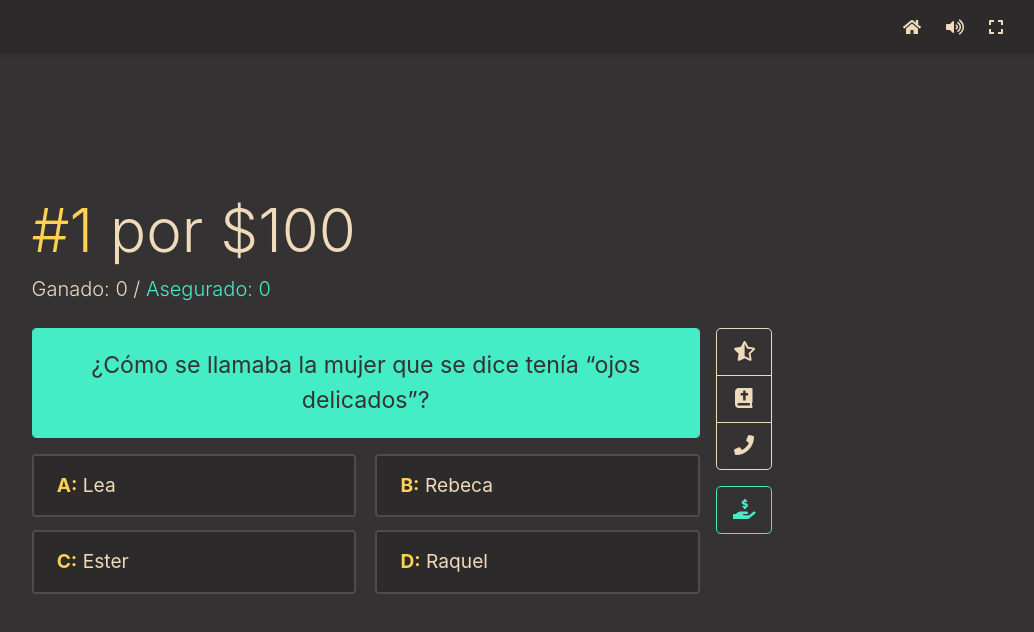
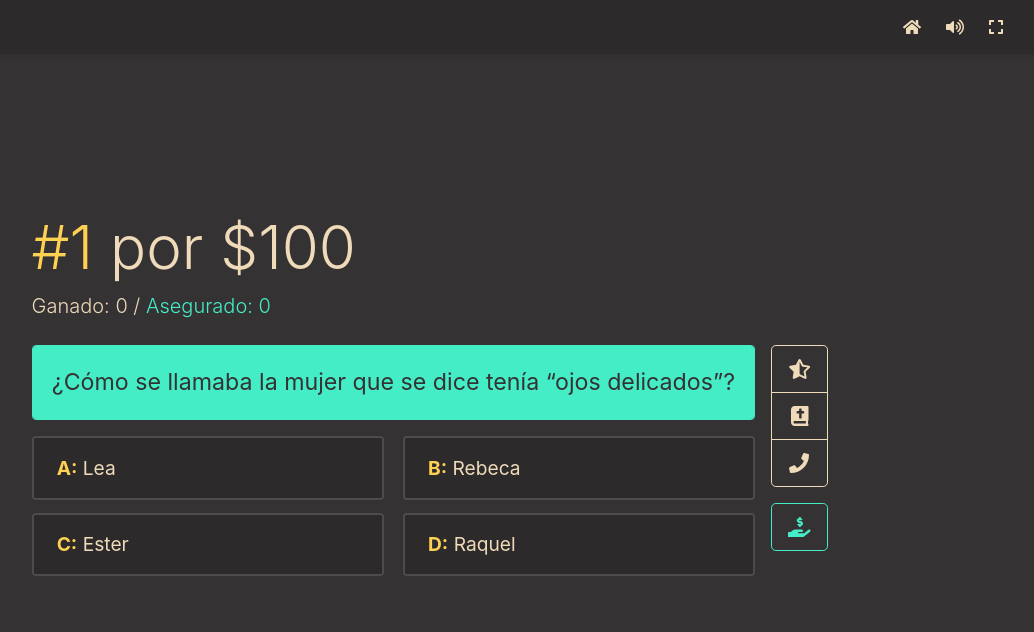
Before and after one commit to xtiam57/biblionaire, an Angular app: page /jugar in a window 1280 px wide. Shown: the top 632 px of the page, without its empty margins (238-1272 px from the left). Built offline with nearby package versions, Linux system fonts and the light colour scheme.

Commit message:
Minor change

```diff
--- a/src/app/pages/game/game.component.scss
+++ b/src/app/pages/game/game.component.scss
@@ -19,6 +19,7 @@
 
 .game-question {
   text-align: center;
+  flex: 1 0 auto;
 
   .game-question-wrapper {
     display: flex;
--- a/src/app/pages/quick-mind/quick-mind.component.scss
+++ b/src/app/pages/quick-mind/quick-mind.component.scss
@@ -9,6 +9,7 @@
 
 .game-question {
   text-align: center;
+  flex: 1 0 auto;
 
    .game-question-wrapper {
     display: flex;
```
